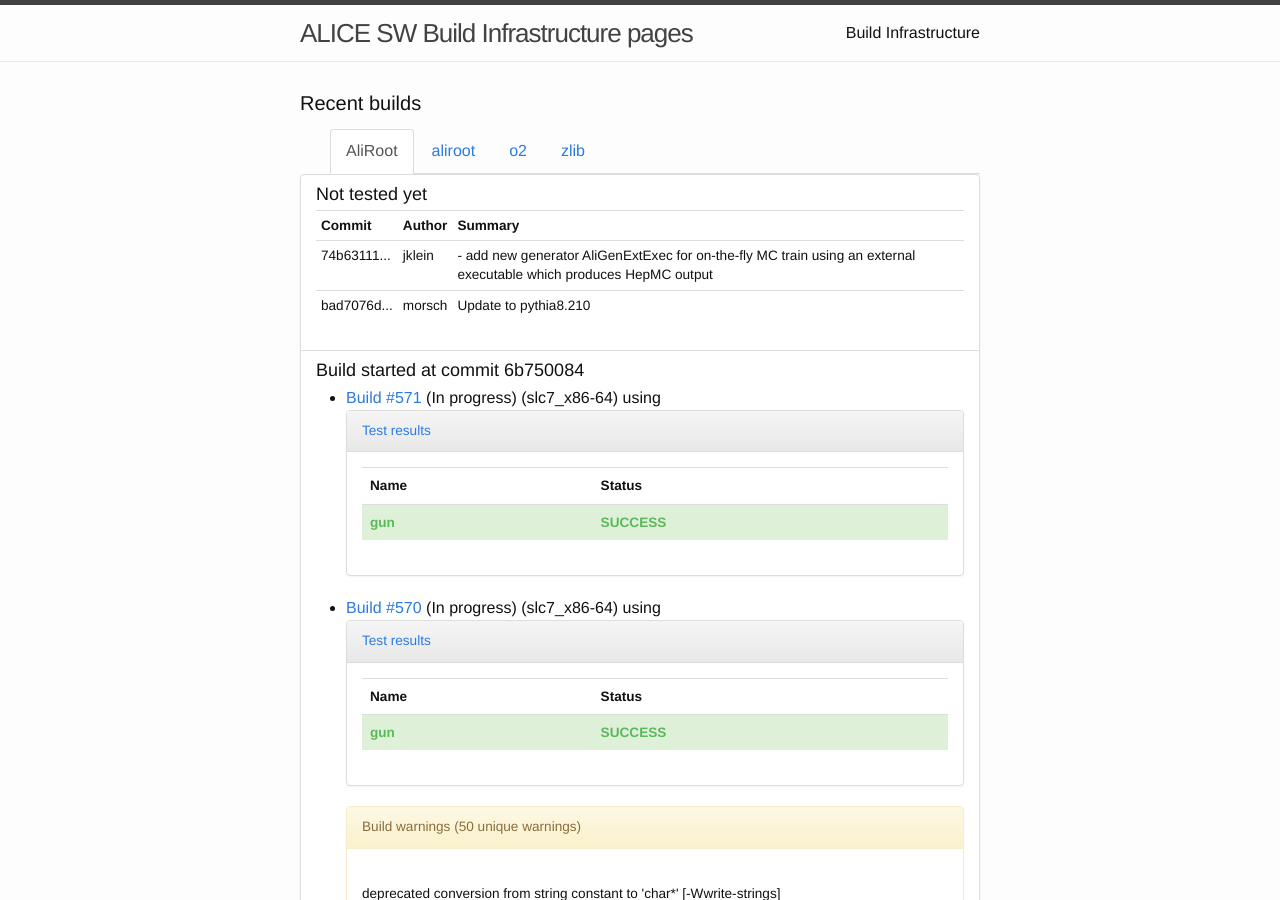
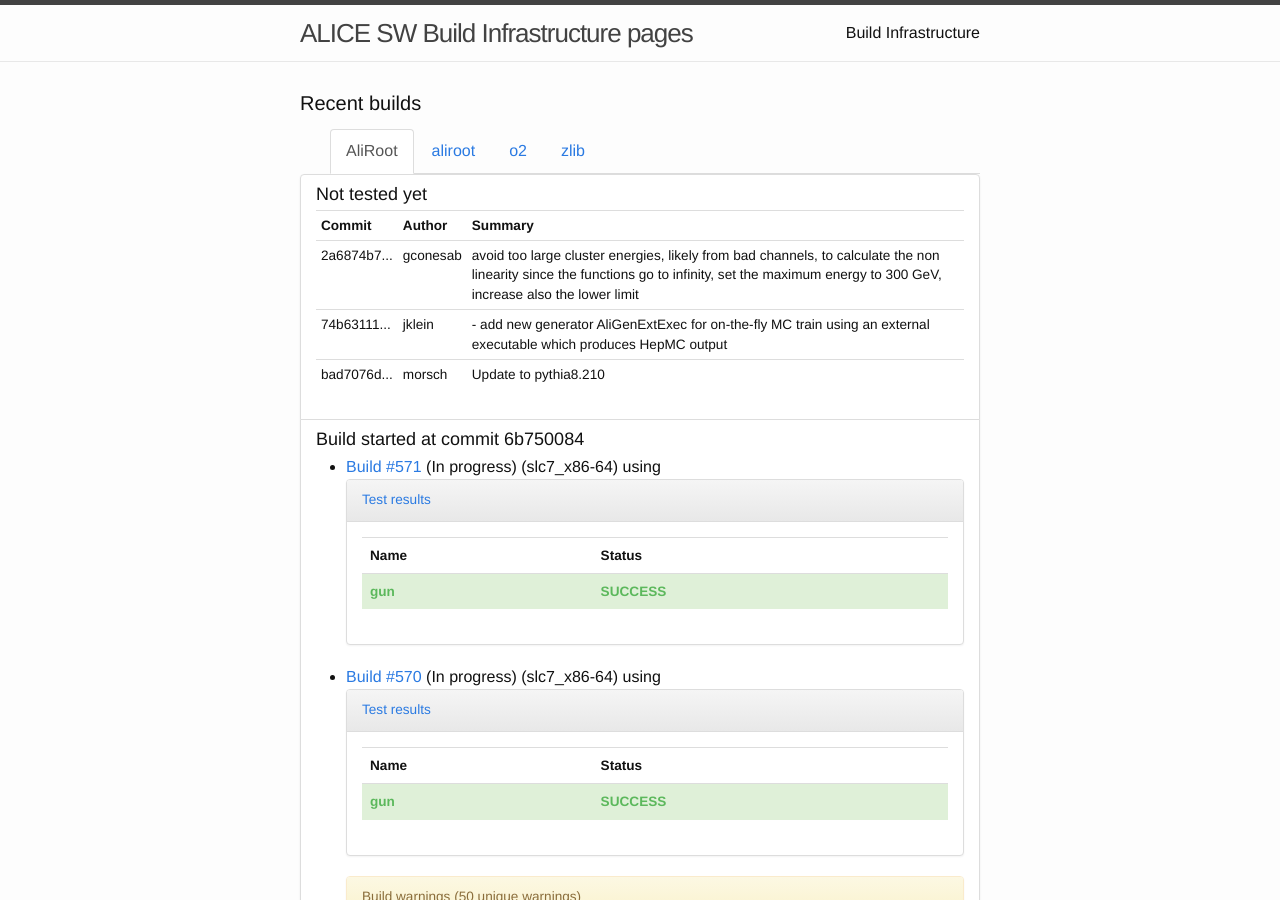
Before and after one commit to alisw/alisw.github.io, a Jekyll site: the page built from index.html, in a window 1280 px wide and 900 px high. Built offline with Jekyll 4.4.1, drawn with Linux system fonts in a browser that asks for light colours; nearby versions of some CDN libraries.

Commit message:
Updated results.

```diff
--- a/_data/commits-aliroot-master.yaml
+++ b/_data/commits-aliroot-master.yaml
@@ -1,3 +1,8 @@
+-
+ commit: "2a6874b7b0243664cebe1f39cf8ffb5aacf01529"
+ message: >-
+    avoid too large cluster energies, likely from bad channels, to calculate the non linearity since the functions go to infinity, set the maximum energy to 300 GeV, increase also the lower limit
+ author: !!str gconesab
 -
  commit: "74b63111f60c7f2d35cb793d3db6e61e13ed004f"
  message: >-
```
